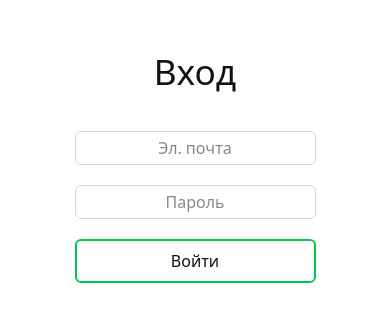
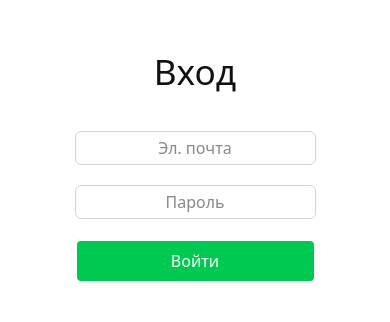
Before and after one commit to Xpaul6/courseproject_swagtodo, a React (Vite) app in the folder frontend/: page /login in a window 390 px wide. Shown: the part 172-494 px from the top of the page. Built offline with nearby package versions, Linux system fonts and the light colour scheme.

Commit message:
fix: mobile layout for login and register

```diff
--- a/frontend/src/components/Login.jsx
+++ b/frontend/src/components/Login.jsx
@@ -17,8 +17,9 @@ function Login() {
             className="mt-5 p-1 rounded-md border border-gray-300 placeholder:text-center"
           />
           <button
-            className="mt-5 p-2 border-2 rounded-md border-green-500 transition-all ease-in-out transition-150
-              hover:bg-green-500 hover:cursor-pointer hover:text-white"
+            className="mt-5 p-2 bg-green-500 text-white sm:bg-transparent sm:text-black border-2 rounded-md
+              sm:border-green-500 transition-all ease-in-out transition-15 sm:hover:bg-green-500
+              hover:cursor-pointer sm:hover:text-white"
             onClick={(e) => {
               e.preventDefault();
             }}
--- a/frontend/src/components/Register.jsx
+++ b/frontend/src/components/Register.jsx
@@ -34,8 +34,9 @@ function Register() {
             className="mt-5 p-1 rounded-md border border-gray-300 placeholder:text-center"
           />
           <button
-            className="mt-5 p-2 border-2 rounded-md border-green-500 transition-all ease-in-out transition-150
-              hover:bg-green-500 hover:cursor-pointer hover:text-white"
+            className="mt-5 p-2 bg-green-500 text-white sm:bg-transparent sm:text-black border-2 rounded-md
+              sm:border-green-500 transition-all ease-in-out transition-15 sm:hover:bg-green-500
+                hover:cursor-pointer sm:hover:text-white"
             onClick={(e) => {
               e.preventDefault();
             }}
```
